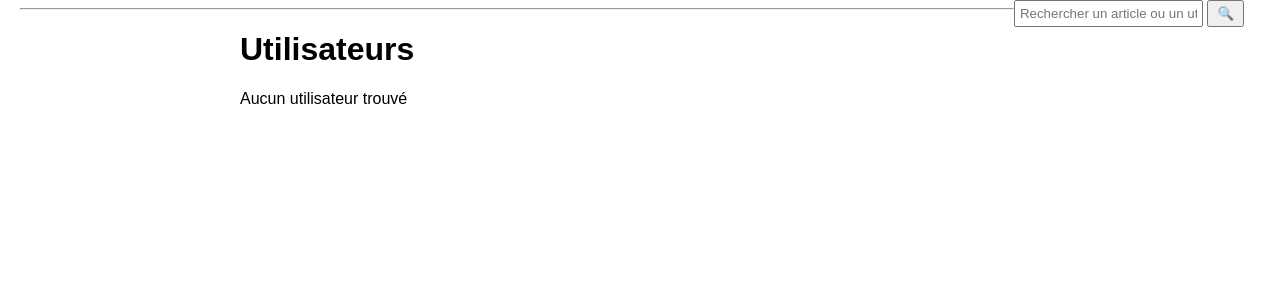
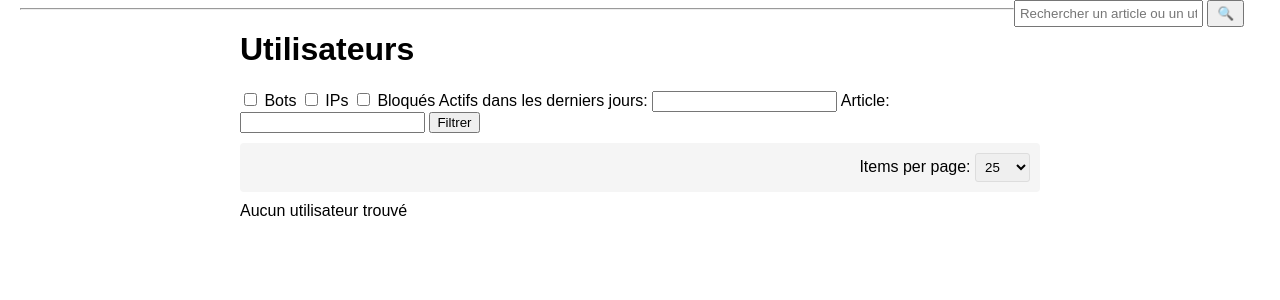
Before and after one commit to AronMaa/Wikiparse, a Flask app: page /users in a window 1280 px wide. Shown: the part 38-338 px from the top of the page. Run offline with Flask 3, Linux system fonts and the light colour scheme; data that the repository does not hold is empty.

Commit message:
bug fixes

```diff
--- a/app.py
+++ b/app.py
@@ -2,7 +2,7 @@ from flask import Flask, render_template, request, url_for, redirect, flash
 import sqlite3
 from datetime import datetime
 from populate import init_db, fetch_revisions_from_api, update_database
-from queries import fetch_users, fetch_revisions_db
+from queries import count_users, fetch_users, fetch_revisions_db
 
 app = Flask(__name__)
 app.secret_key = 'supersecretkey'  # In production, use proper secret management
@@ -67,21 +67,59 @@ def article_detail(title):
 
 @app.route('/users')
 def users_list():
-    """Filterable user list"""
+    """Filterable user list with pagination"""
     try:
         conn = get_conn()
+        page = request.args.get('page', 1, type=int)
+        per_page = request.args.get('per_page', 25, type=int)
+
+        # Collect all filters
+        filters = {
+            'article': request.args.get('article'),
+            'bots': request.args.get('bots'),
+            'ips': request.args.get('ips'),
+            'blocked': request.args.get('blocked'),
+            'active_days': request.args.get('active_days', type=int)
+        }
+
         users = fetch_users(
             conn,
-            article_title=request.args.get('article'),
-            bots_only=request.args.get('bots') == '1',
-            ips_only=request.args.get('ips') == '1',
-            blocked_only=request.args.get('blocked') == '1',
-            active_within_days=request.args.get('active_days', type=int)
+            article_title=filters['article'],
+            bots_only=filters['bots'] == '1',
+            ips_only=filters['ips'] == '1',
+            blocked_only=filters['blocked'] == '1',
+            active_within_days=filters['active_days'],
+            limit=per_page,
+            page=page
         )
-        return render_template('users.html', users=users, filters=request.args)
+
+        total = count_users(
+            conn,
+            article_title=filters['article'],
+            bots_only=filters['bots'] == '1',
+            ips_only=filters['ips'] == '1',
+            blocked_only=filters['blocked'] == '1',
+            active_within_days=filters['active_days']
+        )
+
+        return render_template('users.html',
+                            users=users,
+                            filters=filters,
+                            pagination={
+                                'page': page,
+                                'per_page': per_page,
+                                'total': total
+                            })
     except Exception as e:
         flash(f"Error loading users: {str(e)}", "error")
-        return render_template('users.html', users=[], filters=request.args)
+        return render_template('users.html',
+                            users=[],
+                            filters=request.args,
+                            pagination={
+                                'page': 1,
+                                'per_page': 25,
+                                'total': 0
+                            })
     finally:
         if conn: conn.close()
 
@@ -90,6 +128,11 @@ def user_infos(username):
     try:
         conn = get_conn()
         cursor = conn.cursor()
+
+        # Get pagination parameters
+        page = request.args.get('page', 1, type=int)
+        per_page = request.args.get('per_page', 25, type=int)
+        offset = (page - 1) * per_page
 
         # Get user information
         cursor.execute("""
@@ -103,7 +146,7 @@ def user_infos(username):
             flash(f"Utilisateur {username} non trouvé", "error")
             return redirect(url_for('index'))
 
-        # Get user revisions
+        # Get user revisions with pagination
         cursor.execute("""
             SELECT r.revision_id, r.parent_id, r.timestamp, r.comment,
                    a.title as article_title, u.username
@@ -112,7 +155,8 @@ def user_infos(username):
             JOIN users u ON u.id = r.user_id
             WHERE u.username = ?
             ORDER BY r.timestamp DESC
-        """, (username,))  # Fixed missing comma here
+            LIMIT ? OFFSET ?
+        """, (username, per_page, offset))
         revisions = [dict(row) for row in cursor.fetchall()]
 
         # Get total count
@@ -138,11 +182,12 @@ def user_infos(username):
                             user=dict(user),
                             revisions=revisions,
                             stats=stats,
-                            total=total)
+                            total=total,
+                            page=page,
+                            per_page=per_page)
 
     except Exception as e:
         flash(f"Erreur lors du chargement des contributions: {str(e)}", "error")
-        # Provide default stats in case of error
         default_stats = {
             'edited_articles_count': 0,
             'first_edit': None,
--- a/queries.py
+++ b/queries.py
@@ -14,12 +14,60 @@ def fetch_revisions_db(conn, article_title, limit=25, page=1):
 
 
 def fetch_users(conn, article_title=None, bots_only=False, ips_only=False,
-                blocked_only=False, active_within_days=None):
+                blocked_only=False, active_within_days=None, limit=25, page=1):
     """Fetch filtered user list from DB."""
+    offset = (page - 1) * limit
     params = []
     filters = []
     joins = ""
 
+    if article_title:
+        joins += """
+            JOIN revisions r ON r.user_id = u.id
+            JOIN articles a ON a.id = r.article_id
+        """
+        filters.append("a.title = ?")
+        params.append(article_title)
+
+    if bots_only:
+        filters.append("u.is_bot = 1")
+    if ips_only:
+        filters.append("u.is_ip = 1")
+    if blocked_only:
+        filters.append("u.is_blocked = 1")
+
+    if active_within_days:
+        joins += " JOIN revisions rev2 ON rev2.user_id = u.id"
+        filters.append("rev2.timestamp >= datetime('now', ?)")
+        params.append(f"-{active_within_days} days")
+
+    where_clause = f"WHERE {' AND '.join(filters)}" if filters else ""
+
+    params.extend([limit, offset])
+
+    query = f"""
+    SELECT u.id, u.username, u.is_ip, u.is_bot, u.is_blocked,
+           COUNT(DISTINCT rev.id) AS contributions, from_article
+    FROM users u
+    LEFT JOIN revisions rev ON rev.user_id = u.id
+    {joins}
+    {where_clause}
+    GROUP BY u.id
+    ORDER BY contributions DESC
+    LIMIT ? OFFSET ?
+"""
+
+    cur = conn.cursor()
+    return cur.execute(query, params).fetchall()
+
+def count_users(conn, article_title=None, bots_only=False, ips_only=False,
+               blocked_only=False, active_within_days=None):
+    """Count total users for pagination"""
+    params = []
+    filters = []
+    joins = ""
+
+    # Same filter logic as fetch_users
     if article_title:
         joins += """
             JOIN revisions r ON r.user_id = u.id
@@ -41,17 +89,13 @@ def fetch_users(conn, article_title=None, bots_only=False, ips_only=False,
         params.append(f"-{active_within_days} days")
 
     where_clause = f"WHERE {' AND '.join(filters)}" if filters else ""
+
     query = f"""
-        SELECT u.id, u.username, u.is_ip, u.is_bot, u.is_blocked,
-               COUNT(DISTINCT r.id) AS contributions, from_article
+        SELECT COUNT(DISTINCT u.id)
         FROM users u
-        LEFT JOIN revisions r ON r.user_id = u.id
         {joins}
         {where_clause}
-        GROUP BY u.id
-        ORDER BY contributions DESC
-        LIMIT 200
     """
 
     cur = conn.cursor()
-    return cur.execute(query, params).fetchall()
+    return cur.execute(query, params).fetchone()[0]
--- a/static/style.css
+++ b/static/style.css
@@ -252,3 +252,31 @@ th { background-color: #f0f0f0; }
     color: #999;
     font-style: italic;
 }
+
+/* Pagination styles */
+.pagination {
+    margin: 20px 0;
+    text-align: center;
+}
+
+.pagination a, .pagination span {
+    padding: 5px 10px;
+    margin: 0 2px;
+    border: 1px solid #ddd;
+    text-decoration: none;
+}
+
+.pagination a:hover {
+    background: #eee;
+}
+
+.pagination .current-page {
+    background: #007bff;
+    color: white;
+    border-color: #007bff;
+}
+
+.per-page-selector {
+    margin: 10px 0;
+    text-align: right;
+}
--- a/templates/users.html
+++ b/templates/users.html
@@ -2,20 +2,37 @@
 {% block content %}
 <h1>Utilisateurs</h1>
 <form method="get" class="filter-form">
-    <!-- Filter inputs remain the same -->
+    <label><input type="checkbox" name="bots" value="1" {% if filters.bots == '1' %}checked{% endif %}> Bots</label>
+    <label><input type="checkbox" name="ips" value="1" {% if filters.ips == '1' %}checked{% endif %}> IPs</label>
+    <label><input type="checkbox" name="blocked" value="1" {% if filters.blocked == '1' %}checked{% endif %}> Bloqués</label>
+    <label>Actifs dans les derniers jours: <input type="number" name="active_days" value="{{ filters.active_days or '' }}"></label>
+    <label>Article: <input type="text" name="article" value="{{ filters.article or '' }}"></label>
+    <input type="hidden" name="page" value="1">
+    <button type="submit">Filtrer</button>
 </form>
+
+<!-- Items per page selector -->
+<div class="per-page-selector">
+    <form method="get" action="">
+        {% for key, value in filters.items() %}
+            {% if value and key not in ['per_page', 'page'] %}
+                <input type="hidden" name="{{ key }}" value="{{ value }}">
+            {% endif %}
+        {% endfor %}
+        <label for="per_page">Items per page:</label>
+        <select name="per_page" onchange="this.form.submit()">
+            <option value="10" {% if pagination.per_page == 10 %}selected{% endif %}>10</option>
+            <option value="25" {% if pagination.per_page == 25 %}selected{% endif %}>25</option>
+            <option value="50" {% if pagination.per_page == 50 %}selected{% endif %}>50</option>
+            <option value="100" {% if pagination.per_page == 100 %}selected{% endif %}>100</option>
+        </select>
+        <input type="hidden" name="page" value="1">
+    </form>
+</div>
 
 {% if not users %}
     <div class="empty-state">Aucun utilisateur trouvé</div>
 {% else %}
-    <form method="get">
-        <label><input type="checkbox" name="bots" value="1" {% if filters.get('bots')=='1' %}checked{% endif %}> Bots</label>
-        <label><input type="checkbox" name="ips" value="1" {% if filters.get('ips')=='1' %}checked{% endif %}> IPs</label>
-        <label><input type="checkbox" name="blocked" value="1" {% if filters.get('blocked')=='1' %}checked{% endif %}> Bloqués</label>
-        <label>Actifs dans les derniers jours: <input type="number" name="active_days" value="{{ filters.get('active_days','') }}"></label>
-        <label>Article: <input type="text" name="article" value="{{ filters.get('from_article','') }}"></label>
-        <button type="submit">Filtrer</button>
-    </form>
     <table>
         <thead>
             <tr><th>ID</th><th>Nom</th><th>IPs</th><th>Bots</th><th>Bloqués</th><th>Contributions</th><th>Article</th></tr>
@@ -44,5 +61,24 @@
         {% endfor %}
         </tbody>
     </table>
+
+    <!-- Pagination -->
+    <div class="pagination">
+        {% if pagination.page > 1 %}
+            <a href="{{ url_for('users_list', page=pagination.page-1, per_page=pagination.per_page, **filters) }}">&laquo; Previous</a>
+        {% endif %}
+
+        {% for p in range(1, (pagination.total // pagination.per_page + 2)) %}
+            {% if p == pagination.page %}
+                <span class="current-page">{{ p }}</span>
+            {% else %}
+                <a href="{{ url_for('users_list', page=p, per_page=pagination.per_page, **filters) }}">{{ p }}</a>
+            {% endif %}
+        {% endfor %}
+
+        {% if pagination.page * pagination.per_page < pagination.total %}
+            <a href="{{ url_for('users_list', page=pagination.page+1, per_page=pagination.per_page, **filters) }}">Next &raquo;</a>
+        {% endif %}
+    </div>
 {% endif %}
 {% endblock %}
```
Also changed, not shown: templates/search_results.html (+7 -1 lines), templates/user_revisions.html (+32 -0 lines).
